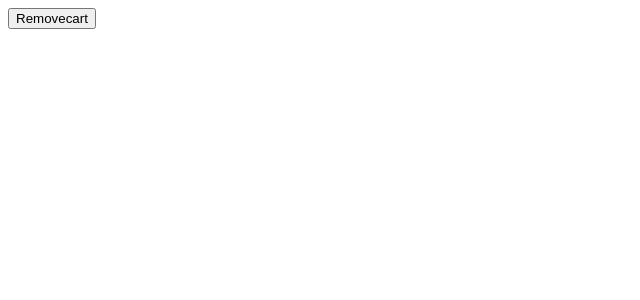
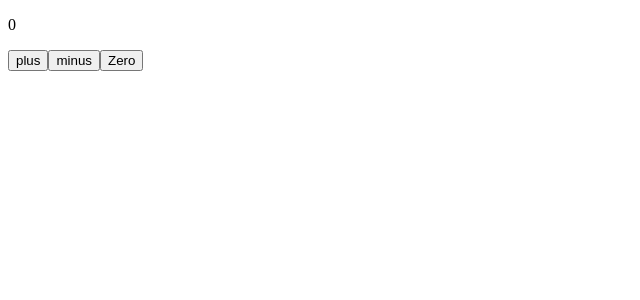
Before and after one commit to grp0060078/react, a React (Vite) app: page / in a window 1280 px wide. Shown: the top 300 px of the page, without its empty margins (0-640 px from the left). Built offline with nearby package versions, Linux system fonts and the light colour scheme.

Commit message:
commit count

```diff
--- a/src/App.jsx
+++ b/src/App.jsx
@@ -1,43 +1,33 @@
+import React, { useState } from 'react';
+import Button from './components/Button';
 
-import React, { Component } from 'react';
+function App() {
 
-class App extends Component {
+  const [counter, setCounter] = useState(0);
 
-  constructor(props) {
-    super(props); // to call the parent class constructor
 
-    // define the state
-    this.state = {
-      addcart:false
-    }
+  function handleClick() {
+    setCounter(counter + 1);
   }
 
-  removecart = () => {
-    // update the state (data) of the count
-    this.setState({
-      // provide the new state
-      addcart:!this.state.addcart
-      }
-    )
+  function handleMinusClick() {
+    setCounter(counter - 1);
   }
 
 
+  function handleZeroClick() {
+    setCounter(0);
+  }
 
 
-  render() {
-    return (
-      <div>
-        {this.state.addcart ? (
-          <button onClick={this.removecart}>addcart</button>
-        )
-
-       : (
-        <button onClick={this.removecart}>Removecart</button>
-       )
-        }
-      </div>
-    )
-  }
+  return (
+    <div>
+      <p>{ counter }</p>
+      <button onClick={handleClick}>plus</button>
+     <Button handleMinusClick={handleMinusClick}/>
+      <button onClick={handleZeroClick}>Zero</button>
+    </div>
+  )
 }
 
 export default App;
--- /dev/null
+++ b/src/components/Button.jsx
@@ -0,0 +1,12 @@
+import React from 'react'
+
+
+function Button({handleMinusClick}) {
+
+  return (
+
+    <button onClick={handleMinusClick}>minus</button>
+  )
+}
+
+export default Button;
```
